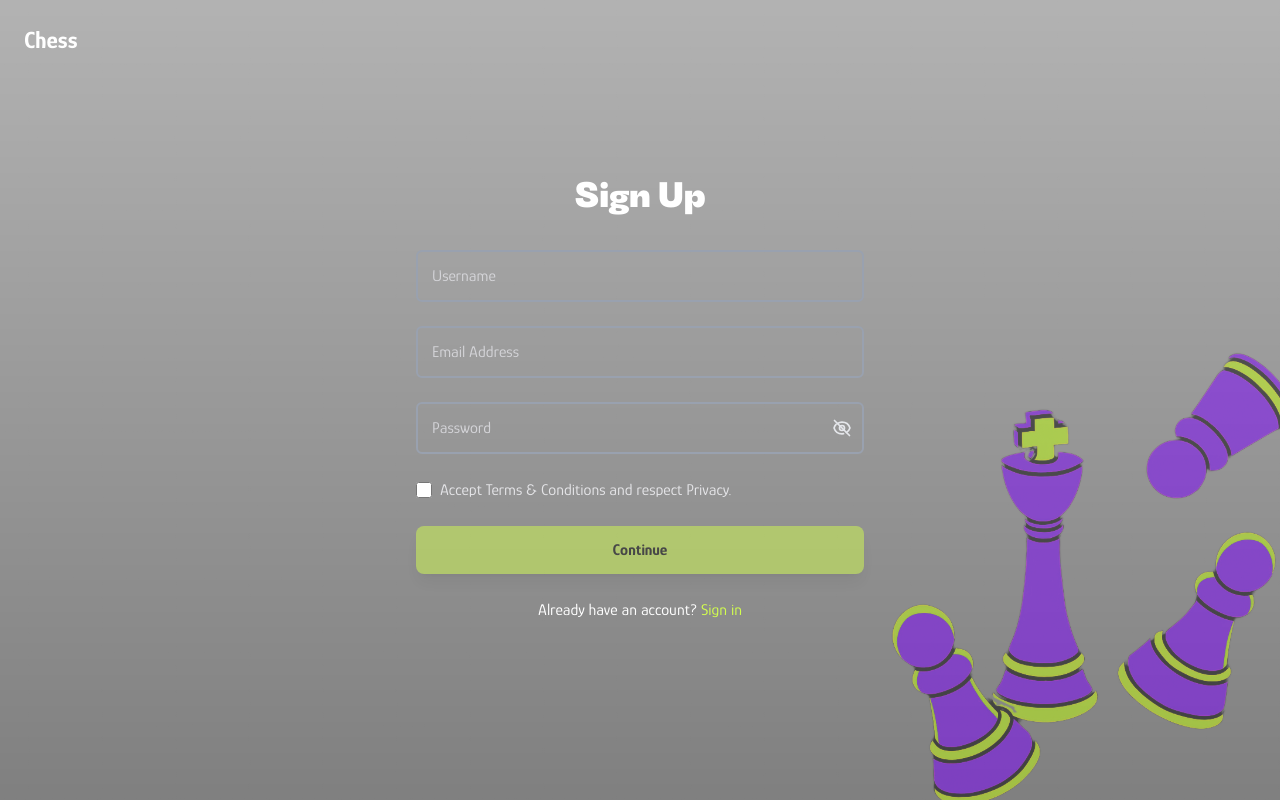
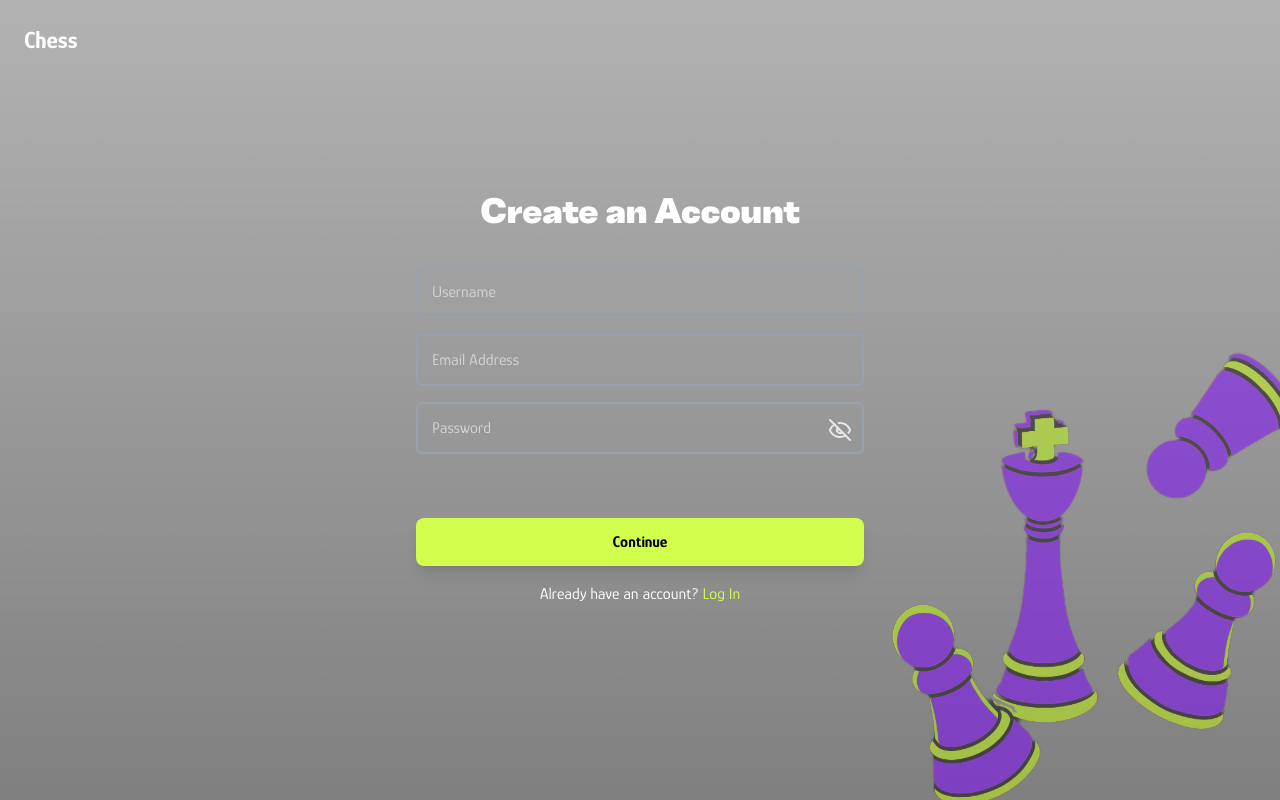
Before and after one commit to shivanirai08/chess, a Next.js app: page /signup in a window 1280 px wide. Built offline with nearby package versions, Linux system fonts and the light colour scheme.

Commit message:
password validation added

```diff
--- a/src/app/(auth)/signin/page.tsx
+++ b/src/app/(auth)/login/page.tsx
@@ -1,21 +1,27 @@
 "use client"
 
 import Input from "@/components/Input";
-import { useState } from "react";
+import { useEffect, useState } from "react";
 import Link from "next/link";
 import Image from "next/image";
 import Button from "@/components/Button";
 import axios from "axios";
 import { toast } from "sonner";
 import { useRouter } from "next/navigation";
+import { Eye, EyeOff } from "lucide-react";
 
-export default function SignIn() {
+export default function LogIn() {
     const router = useRouter();
     const [email, setEmail] = useState("");
     const [password, setPassword] = useState("");
     const [rememberMe, setRememberMe] = useState(false);
     const [showPassword, setShowPassword] = useState(false);
     const [loading, setLoading] = useState(false);
+
+    useEffect(() => {
+              const params = new URLSearchParams(window.location.search);
+              setEmail(params.get("email") || "");
+    }, []);
 
     const validate = () => {
         if (!email.trim()) {
@@ -87,12 +93,12 @@ export default function SignIn() {
             {/* Main Content */}
             <div className="relative z-10 flex items-center justify-center h-full px-4">
                 <div className="w-full max-w-md">
-                    {/* Sign In Title */}
+                    {/* Log In Title */}
                     <h1 className="text-3xl md:text-4xl font-gveher font-bold text-white text-center mb-4 md:mb-8">
-                        Sign In
+                        Log In
                     </h1>
 
-                    {/* Sign In Form */}
+                    {/* Log In Form */}
                     <form onSubmit={handleSubmit} className="space-y-6">
                         <Input
                             id="email"
@@ -119,19 +125,7 @@ export default function SignIn() {
                                 aria-label={showPassword ? "Hide password" : "Show password"}
                                 disabled={loading}
                             >
-                                {showPassword ? (
-                                    // Eye open SVG
-                                    <svg xmlns="http://www.w3.org/2000/svg" className="h-5 w-5" fill="none" viewBox="0 0 24 24" stroke="currentColor">
-                                        <path strokeLinecap="round" strokeLinejoin="round" strokeWidth={2} d="M15 12a3 3 0 11-6 0 3 3 0 016 0z" />
-                                        <path strokeLinecap="round" strokeLinejoin="round" strokeWidth={2} d="M2.458 12C3.732 7.943 7.523 5 12 5c4.477 0 8.268 2.943 9.542 7-1.274 4.057-5.065 7-9.542 7-4.477 0-8.268-2.943-9.542-7z" />
-                                    </svg>
-                                ) : (
-                                    // Eye closed SVG
-                                    <svg xmlns="http://www.w3.org/2000/svg" className="h-5 w-5" fill="none" viewBox="0 0 24 24" stroke="currentColor">
-                                        <path strokeLinecap="round" strokeLinejoin="round" strokeWidth={2} d="M13.875 18.825A10.05 10.05 0 0112 19c-4.477 0-8.268-2.943-9.542-7a9.956 9.956 0 012.442-4.362M6.634 6.634A9.956 9.956 0 0112 5c4.477 0 8.268 2.943 9.542 7a9.956 9.956 0 01-4.362 5.568M15 12a3 3 0 11-6 0 3 3 0 016 0z" />
-                                        <path strokeLinecap="round" strokeLinejoin="round" strokeWidth={2} d="M3 3l18 18" />
-                                    </svg>
-                                )}
+                                {showPassword ? ( <Eye /> ) : ( <EyeOff /> )}
                             </button>
                         </div>
 
@@ -150,7 +144,7 @@ export default function SignIn() {
                                     Remember Me
                                 </label>
                             </div>
-                            <Link href="/resetpwd" className="text-white hover:text-primary hover:underline">
+                            <Link href={`/resetpwd?email=${email}`} className="text-white hover:text-primary hover:underline">
                                 Forgot password ?
                             </Link>
                         </div>
@@ -163,8 +157,8 @@ export default function SignIn() {
                         {/* Sign Up Link */}
                         <p className="text-white text-center">
                             Don&apos;t have an account?{" "}
-                            <Link href="/signup" className="text-primary hover:text-primary hover:underline">
-                                Sign up
+                            <Link href={`/signup?email=${email}`} className="text-primary hover:text-primary hover:underline">
+                                Create one
                             </Link>
                         </p>
                     </form>
--- a/src/app/(auth)/newpwd/page.tsx
+++ b/src/app/(auth)/newpwd/page.tsx
@@ -8,12 +8,12 @@ import Button from "@/components/Button";
 import axios from "axios";
 import { toast } from "sonner";
 import { useRouter } from "next/navigation";
+import { Check, Eye, EyeOff, X } from "lucide-react";
 
 export default function ChangePassword() {
     const router = useRouter();
     const [token, setToken] = useState("");
     const [password, setPassword] = useState("");
-    const [confirmPassword, setConfirmPassword] = useState("");
     const [showPassword, setShowPassword] = useState(false);
     const [loading, setLoading] = useState(false);
 
@@ -23,21 +23,21 @@ export default function ChangePassword() {
       }, []);
 
 
+    // Password validation checks
+  const passwordChecks = {
+    length: password.length >= 6,
+    letter: /[A-Za-z]/.test(password),
+    number: /\d/.test(password),
+    special: /[!@#$%^&*(),.?":{}|<>]/.test(password),
+  };
+
     const validate = () => {
         if (!password) {
             toast.error("Password is required.");
             return false;
         }
-        if (password.length < 6) {
-            toast.error("Password must be at least 6 characters.");
-            return false;
-        }
-        if (!confirmPassword) {
-            toast.error("Confirm Password is required.");
-            return false;
-        }
-        if (password !== confirmPassword) {
-            toast.error("Passwords do not match.");
+        if (Object.values(passwordChecks).includes(false)) {
+      toast.error("Password does not meet all requirements.");
       return false;
     }
         return true;
@@ -95,6 +95,8 @@ export default function ChangePassword() {
 
                     {/* Change Password Form */}
                     <form onSubmit={handleSubmit} className="space-y-6">
+                       <div className="space-y-2">
+                        {/* Password Input */}
                          <div className="relative">
                             <Input
                                 id="password"
@@ -113,51 +115,39 @@ export default function ChangePassword() {
                                 disabled={loading}
                             >
                                 {showPassword ? (
-                                    // Eye open SVG
-                                    <svg xmlns="http://www.w3.org/2000/svg" className="h-5 w-5" fill="none" viewBox="0 0 24 24" stroke="currentColor">
-                                        <path strokeLinecap="round" strokeLinejoin="round" strokeWidth={2} d="M15 12a3 3 0 11-6 0 3 3 0 016 0z" />
-                                        <path strokeLinecap="round" strokeLinejoin="round" strokeWidth={2} d="M2.458 12C3.732 7.943 7.523 5 12 5c4.477 0 8.268 2.943 9.542 7-1.274 4.057-5.065 7-9.542 7-4.477 0-8.268-2.943-9.542-7z" />
-                                    </svg>
+                  <Eye />
                 ) : (
-                                    // Eye closed SVG
-                                    <svg xmlns="http://www.w3.org/2000/svg" className="h-5 w-5" fill="none" viewBox="0 0 24 24" stroke="currentColor">
-                                        <path strokeLinecap="round" strokeLinejoin="round" strokeWidth={2} d="M13.875 18.825A10.05 10.05 0 0112 19c-4.477 0-8.268-2.943-9.542-7a9.956 9.956 0 012.442-4.362M6.634 6.634A9.956 9.956 0 0112 5c4.477 0 8.268 2.943 9.542 7a9.956 9.956 0 01-4.362 5.568M15 12a3 3 0 11-6 0 3 3 0 016 0z" />
-                                        <path strokeLinecap="round" strokeLinejoin="round" strokeWidth={2} d="M3 3l18 18" />
-                                    </svg>
+                  <EyeOff />
                 )}
                             </button>
                         </div>
-                        <div className="relative">
-                            <Input
-                                id="confirm-password"
-                                type={showPassword ? "text" : "password"}
-                                label="Confirm Password"
-                                value={confirmPassword}
-                                onChange={(e) => setConfirmPassword(e.target.value)}
-                                disabled={loading}
-                            />
-                            <button
-                                type="button"
-                                className="absolute right-3 top-4 text-gray-200 cursor-pointer"
-                                tabIndex={-1}
-                                onClick={() => setShowPassword((v) => !v)}
-                                aria-label={showPassword ? "Hide password" : "Show password"}
-                                disabled={loading}
+                        {/* Password Requirements */}
+            <div className="space-y-1 text-sm text-gray-200 px-2">
+              {/* <p className="font-medium">Password must include:</p> */}
+              {[
+                { label: "At least 6 characters", valid: passwordChecks.length },
+                { label: "One number and one letter", valid: passwordChecks.number && passwordChecks.letter },
+                { label: "One special character", valid: passwordChecks.special },
+              ].map((check, i) => (
+                <div
+                  key={i}
+                  className="flex items-center gap-2 transition-colors"
                 >
-                                {showPassword ? (
-                                    // Eye open SVG
-                                    <svg xmlns="http://www.w3.org/2000/svg" className="h-5 w-5" fill="none" viewBox="0 0 24 24" stroke="currentColor">
-                                        <path strokeLinecap="round" strokeLinejoin="round" strokeWidth={2} d="M15 12a3 3 0 11-6 0 3 3 0 016 0z" />
-                                        <path strokeLinecap="round" strokeLinejoin="round" strokeWidth={2} d="M2.458 12C3.732 7.943 7.523 5 12 5c4.477 0 8.268 2.943 9.542 7-1.274 4.057-5.065 7-9.542 7-4.477 0-8.268-2.943-9.542-7z" />
-                                    </svg>
+                  {check.valid ? (
+                    <Check className="h-4 w-4 text-green-400" />
                   ) : (
-                                    // Eye closed SVG
-                                    <svg xmlns="http://www.w3.org/2000/svg" className="h-5 w-5" fill="none" viewBox="0 0 24 24" stroke="currentColor">
-                                        <path strokeLinecap="round" strokeLinejoin="round" strokeWidth={2} d="M13.875 18.825A10.05 10.05 0 0112 19c-4.477 0-8.268-2.943-9.542-7a9.956 9.956 0 012.442-4.362M6.634 6.634A9.956 9.956 0 0112 5c4.477 0 8.268 2.943 9.542 7a9.956 9.956 0 01-4.362 5.568M15 12a3 3 0 11-6 0 3 3 0 016 0z" />
-                                        <path strokeLinecap="round" strokeLinejoin="round" strokeWidth={2} d="M3 3l18 18" />
-                                    </svg>
+                    <X className="h-4 w-4 text-gray-500" />
                   )}
-                            </button>
+                  <span
+                    className={
+                      check.valid ? "text-green-400" : "text-gray-400"
+                    }
+                  >
+                    {check.label}
+                  </span>
+                </div>
+              ))}
+            </div>
                        </div>
 
                         {/* Continue Button */}
@@ -168,7 +158,7 @@ export default function ChangePassword() {
                         {/* Sign In Link */}
                         <p className="text-white text-center">
                             Remember your password?{" "}
-                            <Link href="/signin" className="text-primary hover:text-primary hover:underline">
+                            <Link href="/login" className="text-primary hover:text-primary hover:underline">
                                 Sign in
                             </Link>
                         </p>
--- a/src/app/(auth)/signup/page.tsx
+++ b/src/app/(auth)/signup/page.tsx
@@ -1,21 +1,27 @@
 "use client";
 
 import Input from "@/components/Input";
-import { useState } from "react";
+import { useState, useEffect } from "react";
 import Link from "next/link";
 import Image from "next/image";
 import Button from "@/components/Button";
 import { toast } from "sonner";
 import axios from "axios";
 import { useRouter } from "next/navigation";
+import { Check, Eye, EyeOff, X } from "lucide-react";
 
 export default function SignUp() {
   const [email, setEmail] = useState("");
   const [password, setPassword] = useState("");
   const [username, setUsername] = useState("");
   const [showPassword, setShowPassword] = useState(false);
-  const [termsAccepted, setTermsAccepted] = useState(false);
+  const [focused, setFocused] = useState(false);
   const router = useRouter();
+
+  useEffect(() => {
+    const params = new URLSearchParams(window.location.search);
+    setEmail(params.get("email") || "");
+  }, []);
 
   const validate = () => {
     if (!username.trim()) {
@@ -26,12 +32,12 @@ export default function SignUp() {
       toast.error("Enter a valid email");
       return false;
     }
-    if (password.length < 6) {
-      toast.error("Password must be at least 6 characters");
+    if (!password) {
+      toast.error("Password is required");
       return false;
     }
-    if (!termsAccepted) {
-      toast.error("You must accept the terms");
+    if (Object.values(rules.map((rule) => rule.valid)).includes(false)) {
+      toast.error("Password does not meet all requirements.");
       return false;
     }
     return true;
@@ -41,17 +47,44 @@ export default function SignUp() {
     e.preventDefault();
     if (!validate()) return;
     try {
-        await axios.post(`${process.env.NEXT_PUBLIC_BACKEND_URL}/auth/register`, { username, email, password });
+      await axios.post(`${process.env.NEXT_PUBLIC_BACKEND_URL}/auth/register`, {
+        username,
+        email,
+        password,
+      });
       toast.success("Account created successfully! Please verify your email.");
       router.push(`/verifyotp?type=signup&email=${email}`);
     } catch (error: unknown) {
       if (axios.isAxiosError(error)) {
-                toast.error(error?.response?.data?.message || "Failed to change password. Please try again.");
+        toast.error(
+          error?.response?.data?.message ||
+            "Failed to change password. Please try again."
+        );
       } else {
         toast.error("Failed to change password. Please try again.");
       }
     }
   };
+
+  // Password requirements
+  const rules = [
+    {
+      label: "At least 6 characters",
+      valid: password.length >= 6,
+    },
+    {
+      label: "one number",
+      valid: /\d/.test(password),
+    },
+    {
+      label: "one letter",
+      valid: /[A-Za-z]/.test(password),
+    },
+    {
+      label: "one special character",
+      valid: /[!@#$%^&*(),.?":{}|<>]/.test(password),
+    },
+  ];
 
   return (
     <div
@@ -62,7 +95,10 @@ export default function SignUp() {
 
       {/* Chess Logo */}
       <div className="absolute top-6 left-6 z-16">
-        <Link href="/" className="text-2xl font-bold text-white hover:text-gray-300 transition-colors cursor-pointer">
+        <Link
+          href="/"
+          className="text-2xl font-bold text-white hover:text-gray-300 transition-colors cursor-pointer"
+        >
           Chess
         </Link>
       </div>
@@ -83,11 +119,11 @@ export default function SignUp() {
         <div className="w-full max-w-md">
           {/* Sign Up Title */}
           <h1 className="text-3xl md:text-4xl font-gveher font-bold text-white text-center mb-4 md:mb-8">
-            Sign Up
+            Create an Account
           </h1>
 
           {/* Sign Up Form */}
-          <form onSubmit={handleSubmit} className="space-y-6">
+          <form onSubmit={handleSubmit} className="space-y-4">
             <div>
               <Input
                 id="username"
@@ -105,12 +141,15 @@ export default function SignUp() {
                 onChange={(e) => setEmail(e.target.value)}
               />
             </div>
+            <div className="space-y-2">
               <div className="relative">
               <Input
                 id="password"
                 type={showPassword ? "text" : "password"}
                 label="Password"
                 value={password}
+                onFocus={() => setFocused(true)}
+                onBlur={() => setFocused(false)}
                 onChange={(e) => setPassword(e.target.value)}
               />
               <button
@@ -120,37 +159,35 @@ export default function SignUp() {
                 onClick={() => setShowPassword((v) => !v)}
                 aria-label={showPassword ? "Hide password" : "Show password"}
               >
-                {showPassword ? (
-                  // Eye open SVG
-                  <svg xmlns="http://www.w3.org/2000/svg" className="h-5 w-5" fill="none" viewBox="0 0 24 24" stroke="currentColor">
-                    <path strokeLinecap="round" strokeLinejoin="round" strokeWidth={2} d="M15 12a3 3 0 11-6 0 3 3 0 016 0z" />
-                    <path strokeLinecap="round" strokeLinejoin="round" strokeWidth={2} d="M2.458 12C3.732 7.943 7.523 5 12 5c4.477 0 8.268 2.943 9.542 7-1.274 4.057-5.065 7-9.542 7-4.477 0-8.268-2.943-9.542-7z" />
-                  </svg>
-                ) : (
-                  // Eye closed SVG
-                  <svg xmlns="http://www.w3.org/2000/svg" className="h-5 w-5" fill="none" viewBox="0 0 24 24" stroke="currentColor">
-                    <path strokeLinecap="round" strokeLinejoin="round" strokeWidth={2} d="M13.875 18.825A10.05 10.05 0 0112 19c-4.477 0-8.268-2.943-9.542-7a9.956 9.956 0 012.442-4.362M6.634 6.634A9.956 9.956 0 0112 5c4.477 0 8.268 2.943 9.542 7a9.956 9.956 0 01-4.362 5.568M15 12a3 3 0 11-6 0 3 3 0 016 0z" />
-                    <path strokeLinecap="round" strokeLinejoin="round" strokeWidth={2} d="M3 3l18 18" />
-                  </svg>
-                )}
+                {showPassword ? <Eye /> : <EyeOff />}
               </button>
             </div>
 
-            {/* Terms and Conditions */}
-            <div className="flex items-center">
-              <input
-                type="checkbox"
-                className="mr-2 size-4 cursor-pointer accent-primary focus:ring-transparent"
-                checked={termsAccepted}
-                onChange={(e) => setTermsAccepted(e.target.checked)}
-              />
-              <p className="text-zinc-200">
-                Accept Terms & Conditions and respect Privacy.
-              </p>
+            {/* Password Requirements */}
+            <div
+              className={`transition-all duration-300 text-sm text-gray-200 ${
+                focused
+                  ? "opacity-100 translate-y-0"
+                  : "opacity-0 translate-y-2"
+              }`}
+            >
+              <div className="px-2 grid grid-cols-2 gap-x-4">
+                {rules.map((rule, idx) => (
+                  <div key={idx} className="flex items-center gap-2">
+                    {rule.valid ? (
+                      <Check className="text-green-400 w-4 h-4" />
+                    ) : (
+                      <X className="text-gray-400 w-4 h-4" />
+                    )}
+                    <span>{rule.label}</span>
+                  </div>
+                ))}
+              </div>
+            </div>
             </div>
 
             {/* Continue Button */}
-            <Button type="submit" variant="primary" disabled={!termsAccepted}>
+            <Button type="submit" variant="primary" disabled={!validate}>
               Continue
             </Button>
 
@@ -158,14 +195,26 @@ export default function SignUp() {
             <p className="text-white text-center">
               Already have an account?{" "}
               <Link
-                href="/signin"
+                href={`/login?email=${email}`}
                 className="text-primary hover:text-lime-300 hover:underline"
               >
-                Sign in
+                Log In
               </Link>
             </p>
           </form>
         </div>
+        {/* Footer Disclaimer
+        <p className="text-gray-300 text-xs text-center mt-8">
+          By signing up, you agree to our{" "}
+          <Link href="/terms" className="text-primary hover:underline">
+            Terms & Conditions
+          </Link>{" "}
+          and{" "}
+          <Link href="/privacy" className="text-primary hover:underline">
+            Privacy Policy
+          </Link>
+          .
+        </p> */}
       </div>
     </div>
   );
--- a/src/app/layout.tsx
+++ b/src/app/layout.tsx
@@ -3,6 +3,7 @@ import { Glory } from "next/font/google";
 import "./globals.css";
 import { UserProvider } from "@/context/UserContext";
 import { Toaster } from "sonner";
+// import Loader from "@/components/Loader";
 
 const glorySans = Glory({
   variable: "--font-glory-sans",
@@ -26,11 +27,12 @@ export default function RootLayout({
 }>) {
   return (
     <html lang="en">
-      <body
-        className={`${glorySans.variable} ${gloryMono.variable} antialiased`}
-      >
+      <body className={`${glorySans.variable} ${gloryMono.variable} antialiased`}>
         <Toaster position="top-right" richColors />
-        <UserProvider>{children}</UserProvider>
+        <UserProvider>
+          {/* <Loader /> */}
+          {children}
+        </UserProvider>
       </body>
     </html>
   );
--- a/src/app/onboarding/page.tsx
+++ b/src/app/onboarding/page.tsx
@@ -5,7 +5,7 @@ import { motion, AnimatePresence } from "framer-motion";
 import { ArrowLeft, ArrowRight } from "lucide-react";
 import Input from "@/components/Input";
 import Button from "@/components/Button";
-import MatchmakingStep from "@/components/Loadingstep";
+import MatchmakingStep from "@/components/Matchmakingstep";
 import Image from "next/image";
 import { useRouter } from "next/navigation";
 import { useUser } from "@/context/UserContext";
--- a/src/components/Input.tsx
+++ b/src/components/Input.tsx
@@ -15,14 +15,14 @@ const Input: React.FC<InputProps> = ({ id, label, type = "text", ...props }) =>
         type={type}
         placeholder=" "
         className="peer w-full border-2 border-gray-400 bg-transparent pt-4 pb-2 px-4 text-white
-                   placeholder-transparent focus:border-primary focus:outline-none rounded-md"
+                   placeholder-transparent focus:border-primary focus:outline-none rounded-md aria-invalid:focus:border-red-500 aria-invalid:text-red-500"
         {...props}
       />
       <label
         htmlFor={id}
         className="absolute left-3 top-1/2 -translate-y-1/2 text-zinc-300 text-base transition-all px-1
                peer-placeholder-shown:top-1/2 peer-placeholder-shown:-translate-y-1/2 peer-placeholder-shown:text-md peer-placeholder-shown:text-zinc-300
-               peer-focus:-top-2 peer-focus:-translate-y-0 peer-focus:text-sm peer-focus:text-primary peer-focus:bg-black peer-not-placeholder-shown:-top-2 peer-not-placeholder-shown:-translate-y-0 peer-not-placeholder-shown:text-sm peer-not-placeholder-shown:text-zinc-300 peer-not-placeholder-shown:bg-black"
+               peer-focus:-top-2 peer-focus:-translate-y-0 peer-focus:text-sm peer-focus:text-primary peer-focus:bg-black peer-not-placeholder-shown:-top-2 peer-not-placeholder-shown:-translate-y-0 peer-not-placeholder-shown:text-sm peer-not-placeholder-shown:text-zinc-300 peer-not-placeholder-shown:bg-black aria-invalid:peer-focus:text-red-500 aria-invalid:peer-not-placeholder-shown:text-red-500"
       >
         {label}
       </label>
--- /dev/null
+++ b/src/components/Loader.tsx
@@ -0,0 +1,44 @@
+"use client";
+
+import { useEffect, useState } from "react";
+import { usePathname } from "next/navigation";
+
+export default function RouteLoader() {
+  const pathname = usePathname();
+  const [loading, setLoading] = useState(false);
+
+  useEffect(() => {
+    setLoading(true);
+
+    // hide after short delay for smooth transition
+    const timeout = setTimeout(() => {
+      setLoading(false);
+    }, 800);
+
+    return () => clearTimeout(timeout);
+  }, [pathname]);
+
+  return (
+    <div
+      className={`fixed inset-0 transition-opacity duration-500 ease-in-out ${
+        loading ? "opacity-100 z-50" : "opacity-0 -z-10"
+      }`}
+    >
+      {/* Background image with strong overlay */}
+      <div
+        className="absolute inset-0 bg-fixed bg-cover bg-center bg-no-repeat"
+        style={{ backgroundImage: "url('/bg.svg')" }}
+      >
+        {/* Dark overlay to block the behind page */}
+        <div className="absolute inset-0 bg-black/70" />
+        {/* Gradient overlay for depth */}
+        <div className="absolute inset-0 bg-gradient-to-b from-black/40 via-black/50 to-black/70" />
+      </div>
+
+      {/* Centered spinner */}
+      <div className="absolute inset-0 flex items-center justify-center">
+        <div className="animate-spin h-12 w-12 rounded-full border-4 border-gray-400 border-t-white" />
+      </div>
+    </div>
+  );
+}
```
Also changed, not shown: src/app/(auth)/resetpwd/page.tsx (+6 -1 lines), src/components/Matchmakingstep.tsx (renamed from src/components/Loadingstep.tsx). Lines whose indentation alone changed are shown as unchanged.
